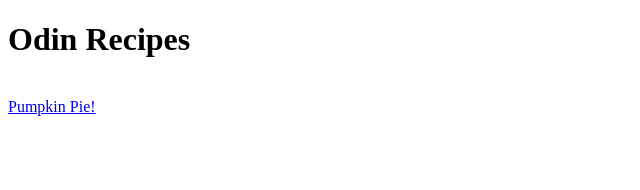
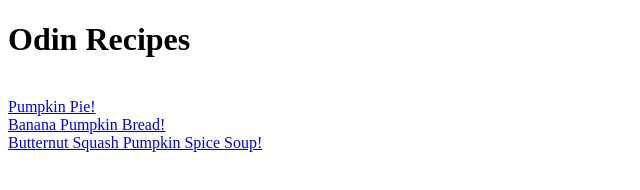
Before and after one commit to aaronmb62/odin-recipes, a plain HTML site: page index.html in a window 1280 px wide. Shown: the whole page, without its empty margins (0-640 px from the left). Drawn offline with Linux system fonts and the light colour scheme.

Commit message:
index completed!

```diff
--- a/index.html
+++ b/index.html
@@ -10,5 +10,9 @@
     <h1>Odin Recipes</h1>
     <br>
     <a href=recipes/pumpkinpie.html>Pumpkin Pie!</a>
+    <br>
+    <a href="recipes/bananabread.html">Banana Pumpkin Bread!</a>
+    <br>
+    <a href="recipes/pumpkin-squash-soup.html">Butternut Squash Pumpkin Spice Soup!</a>
 </body>
 </html>
```
